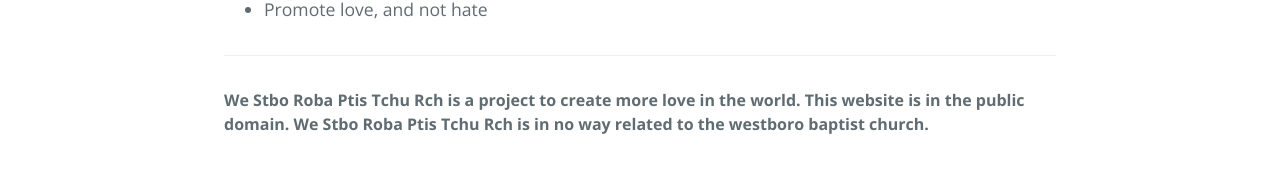
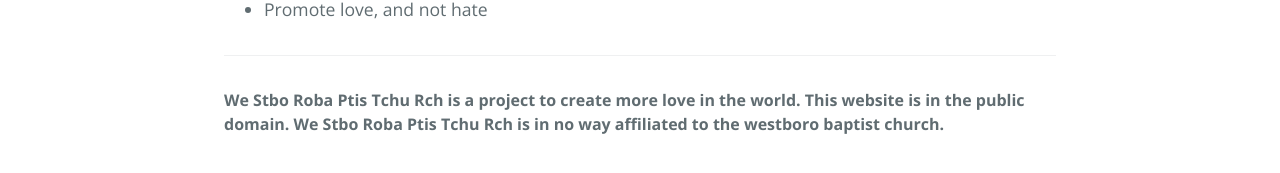
Before and after one commit to averyburnettmiller/cayman, a Jekyll site: the page built from index.md, in a window 1280 px wide. Shown: the part 709-882 px from the top of the page. Built offline with Jekyll 4.4.1, drawn with Linux system fonts in a browser that asks for light colours; our own code applies the rules of GitHub Pages for plain Markdown files.

Commit message:
Update default.html

```diff
--- a/_layouts/default.html
+++ b/_layouts/default.html
@@ -32,7 +32,7 @@
 
       <footer class="site-footer">
         {% if site.github.is_project_page %}
-          <span class="site-footer-owner">We Stbo Roba Ptis Tchu Rch is a project to create more love in the world. This website is in the public domain. We Stbo Roba Ptis Tchu Rch is in no way related to the westboro baptist church.</span>
+          <span class="site-footer-owner">We Stbo Roba Ptis Tchu Rch is a project to create more love in the world. This website is in the public domain. We Stbo Roba Ptis Tchu Rch is in no way affiliated to the westboro baptist church.</span>
         {% endif %}
        </footer>
     </main>
```
